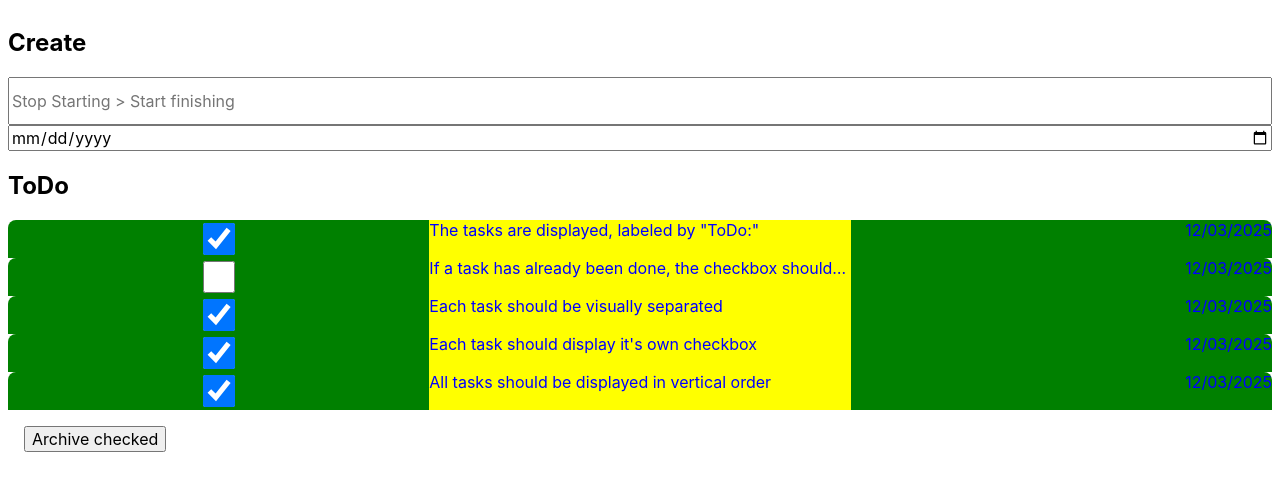
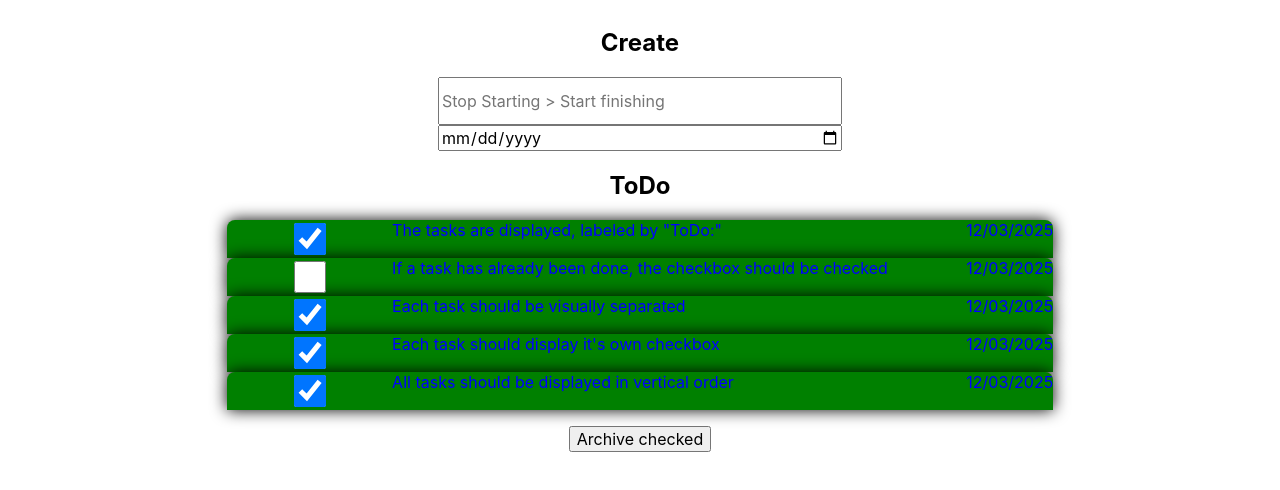
Before and after one commit to HishamAlmannai/capstone-project, a Next.js app: page / in a window 1280 px wide. Shown: the top 490 px of the page. Built offline with nearby package versions, Linux system fonts and the light colour scheme.

Commit message:
Add basic card design

```diff
--- a/pages/index.js
+++ b/pages/index.js
@@ -9,12 +9,12 @@
 		ssr: false, // This line is important.
 	});
 	return (
-		<>
+		<main>
 			<h1 hidden>ToNotDo</h1>
 			<h2>Create</h2>
 			<Form editMode={false} />
 			<h2>ToDo</h2>
 			<TaskList />
-		</>
+		</main>
 	);
 }
--- a/styles/GlobalStyle.js
+++ b/styles/GlobalStyle.js
@@ -13,13 +13,27 @@
 
     display: flex;
     justify-content: center;
+    align-items: center
 
   };
-ul {
-  list-style-type: none;
-  margin: 0;
+
+  main {
+    display: flex;
+    flex-direction:column;
+    justify-content: center;
+    align-items: center ;
+  }
+
+  h2 {
+    text-align: center
+    }
+
+  ul {
+    list-style-type: none;
+    margin: 0;
     padding: 0;
-}
+    position: relative
+  }
 
   input {
     font-size: 1rem
@@ -30,20 +44,21 @@
     margin: 1rem
   }
 
-
   article {
     display: flex;
     flex-direction: column;
     background-color: orange;
     border-radius: 0.5rem 0.5rem 0 0;
+    box-shadow: 0 0 1rem 0 #000;
   }
+
   article.accordion {
     background-color: green;
+  }
 
-  }
   div.task {
     display: grid;
-    grid-template-columns: 1fr 1fr 1fr;
+    grid-template-columns: 1fr 3fr 1fr;
 
   }
   div.edit {
@@ -59,8 +74,6 @@
   }
 
   span.accordion {
-    background-color: yellow;
-
     overflow: hidden;
     white-space: nowrap;
     text-overflow: ellipsis;
```
